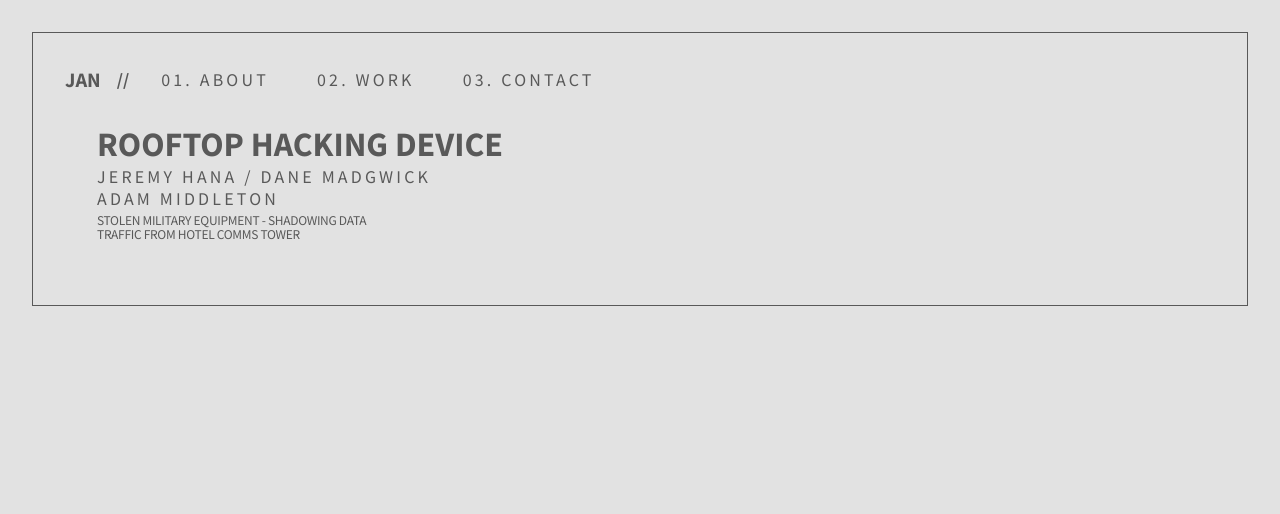
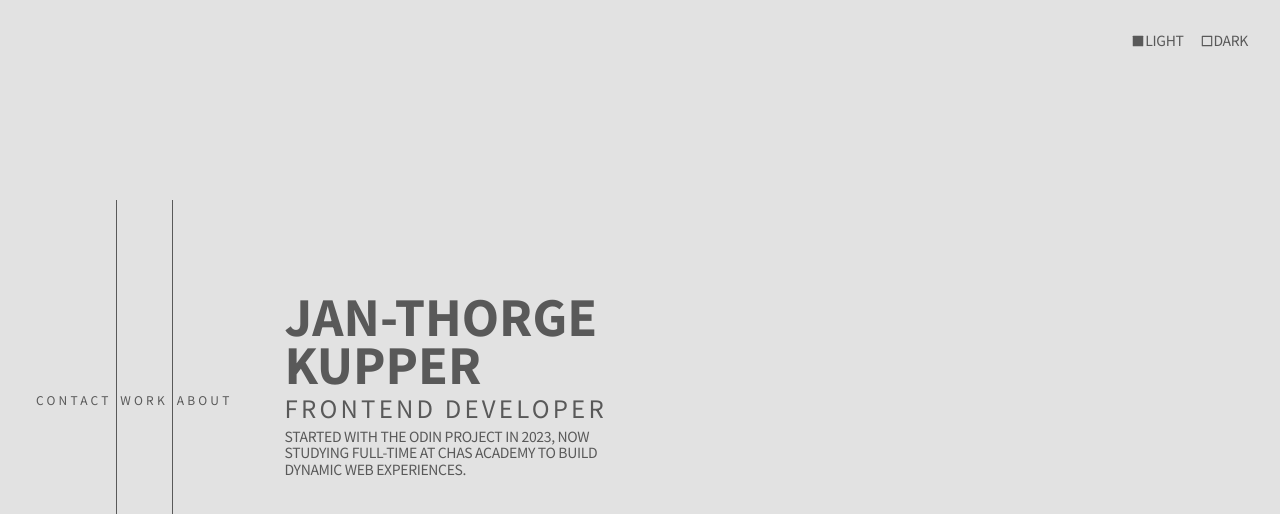
Before and after one commit to t-kupp/portfolio-v2, a Next.js app: page / in a window 1280 px wide. Shown: the top 514 px of the page. Built offline with nearby package versions, Linux system fonts and the light colour scheme.

Commit message:
big commit, lots of changes

```diff
--- /dev/null
+++ b/src/components/GreetingSection.jsx
@@ -0,0 +1,34 @@
+import { FaGithub, FaLinkedin, FaAt } from 'react-icons/fa6';
+
+export default function AboutSection() {
+  return (
+    <div className="flex flex-col">
+      <div className="flex flex-col gap-1">
+        <div className="text-header">Jan-Thorge Kupper</div>
+        <div className="text-spaced">Frontend Developer</div>
+        <div className="text-description mb-8 max-w-xs">
+          Started with The Odin Project in 2023, now studying full-time at Chas
+          Academy to build dynamic web experiences.
+        </div>
+      </div>
+      {/* <div className="mb-24 flex items-center gap-2 text-xl">
+        <i class="devicon-html5-plain"></i>
+        <i class="devicon-css3-plain"></i>
+        <i class="devicon-javascript-plain"></i>
+        <i class="devicon-react-original"></i>
+        <i class="devicon-tailwindcss-original"></i>
+      </div>
+      <div className="flex gap-2 text-2xl">
+        <a href="">
+          <FaGithub />
+        </a>
+        <a href="">
+          <FaLinkedin />
+        </a>
+        <a href="">
+          <FaAt />
+        </a>
+      </div> */}
+    </div>
+  );
+}
--- a/src/components/Header.jsx
+++ /dev/null
@@ -1,26 +0,0 @@
-export default function Header() {
-  return (
-    <nav className="flex items-center gap-4">
-      <div className="text-header text-lg">Jan</div>
-      <Spacer />
-      <ul className="text-spaced flex items-center gap-4 text-center">
-        <Link number={'01'} title={'About'} href={''} />
-        <Link number={'02'} title={'Work'} href={''} />
-        <Link number={'03'} title={'Contact'} href={''} />
-      </ul>
-    </nav>
-  );
-}
-
-function Link({ number, title, href }) {
-  return (
-    <a className="group relative px-4 underline-offset-4" href={href}>
-      {number}. {title}
-      <span className="absolute bottom-0 left-1/2 h-[1px] w-0 -translate-x-1/2 transform bg-[--foreground] transition-all duration-200 group-hover:w-full"></span>
-    </a>
-  );
-}
-
-function Spacer() {
-  return <div className="font-bold">//</div>;
-}
--- /dev/null
+++ b/src/components/ThemeSwitch.jsx
@@ -0,0 +1,48 @@
+import { RiCheckboxBlankLine, RiCheckboxBlankFill } from 'react-icons/ri';
+import { useEffect, useState } from 'react';
+
+export default function ThemeSwitch() {
+  const [theme, setTheme] = useState('light');
+
+  useEffect(() => {
+    const sysTheme = window.matchMedia('(prefers-color-scheme: dark)').matches
+      ? 'dark'
+      : 'light';
+    setTheme(sysTheme);
+  }, []);
+
+  useEffect(() => {
+    document.documentElement.classList.remove('light', 'dark');
+    document.documentElement.classList.add(theme);
+  }, [theme]);
+
+  function toggleTheme() {
+    theme === 'dark' ? setTheme('light') : setTheme('dark');
+  }
+
+  return (
+    <div className="text-description absolute right-0 top-0 flex gap-4">
+      <button
+        className="flex items-center gap-4 uppercase"
+        onClick={toggleTheme}
+      >
+        <div className="flex items-center">
+          {theme === 'dark' ? (
+            <RiCheckboxBlankLine className="mt-[1px]" />
+          ) : (
+            <RiCheckboxBlankFill className="mt-[1px]" />
+          )}
+          Light
+        </div>
+        <div className="flex items-center">
+          {theme === 'light' ? (
+            <RiCheckboxBlankLine className="mt-[1px]" />
+          ) : (
+            <RiCheckboxBlankFill className="mt-[1px]" />
+          )}
+          Dark
+        </div>
+      </button>
+    </div>
+  );
+}
--- /dev/null
+++ b/src/components/VerticalHeader.jsx
@@ -0,0 +1,25 @@
+export default function VerticalHeader() {
+  return (
+    <ul className="text-spaced my-auto flex h-full max-h-[400px] items-center justify-between text-center text-xs [writing-mode:sideways-lr]">
+      <Link title={'Contact'} href={''} />
+      <Divider />
+      <Link title={'Work'} href={''} />
+      <Divider />
+      <Link title={'About'} href={''} />
+    </ul>
+  );
+}
+
+function Link({ number, title, href }) {
+  return (
+    <a className="flex items-center px-1 py-2" href={href}>
+      <div className="font-bold">{number}</div> {title}
+    </a>
+  );
+}
+
+function Divider() {
+  return (
+    <div className="bg-myDark dark:bg-myLight h-full w-[0.8px] transition-colors duration-300"></div>
+  );
+}
--- a/src/pages/_app.js
+++ b/src/pages/_app.js
@@ -1,10 +1,8 @@
-import Header from '@/components/Header';
 import '@/styles/globals.css';
 
 export default function App({ Component, pageProps }) {
   return (
     <>
-      <Header />
       <Component {...pageProps} />
     </>
   );
--- a/src/pages/_document.js
+++ b/src/pages/_document.js
@@ -2,9 +2,9 @@ import { Html, Head, Main, NextScript } from 'next/document';
 
 export default function Document() {
   return (
-    <Html lang="en">
+    <Html className="scroll-smooth" lang="en">
       <Head />
-      <body className="m-8 border border-[--foreground] p-8 uppercase antialiased">
+      <body className="uppercase antialiased">
         <Main />
         <NextScript />
       </body>
--- a/src/pages/index.jsx
+++ b/src/pages/index.jsx
@@ -1,14 +1,15 @@
+import GreetingSection from '@/components/GreetingSection';
+import VerticalHeader from '@/components/VerticalHeader';
+import ThemeSwitch from '@/components/ThemeSwitch';
+
 export default function Home() {
   return (
-    <div className="flex flex-col gap-1 p-8 uppercase">
-      <h1 className="text-header">Rooftop hacking device</h1>
-      <h2 className="text-spaced">
-        Jeremy Hana / Dane Madgwick <br /> Adam Middleton
-      </h2>
-      <p className="text-description">
-        Stolen military equipment - shadowing data <br />
-        Traffic from hotel comms tower
-      </p>
+    <div className="bg-myLight text-myDark dark:text-myLight dark:bg-myDarker flex h-screen w-screen p-8 transition-colors duration-500">
+      <VerticalHeader />
+      <div className="relative mx-auto grid w-full max-w-7xl grid-cols-2 items-center gap-4 p-12">
+        <ThemeSwitch />
+        <GreetingSection />
+      </div>
     </div>
   );
 }
--- a/src/styles/globals.css
+++ b/src/styles/globals.css
@@ -1,4 +1,5 @@
 @import url('https://fonts.googleapis.com/css2?family=Noto+Sans+JP:wght@100..900&display=swap');
+@import url('https://cdn.jsdelivr.net/gh/devicons/devicon@latest/devicon.min.css');
 
 @tailwind base;
 @tailwind components;
@@ -6,30 +7,22 @@
 
 @layer components {
   .text-header {
-    @apply text-3xl font-extrabold;
+    @apply text-5xl font-extrabold;
   }
   .text-spaced {
-    @apply text-base leading-snug tracking-[0.2rem];
+    @apply text-2xl leading-snug tracking-[0.2rem];
   }
   .text-description {
-    @apply text-xs leading-[1.15] tracking-tight;
+    @apply text-sm leading-[1.15] tracking-tight;
   }
 }
 
 :root {
-  --background: #e2e2e2;
-  --foreground: #595959;
-}
-
-@media (prefers-color-scheme: dark) {
-  :root {
-    --background: #0a0a0a;
-    --foreground: #ededed;
-  }
+  --myLight: #e2e2e2;
+  --myDark: #595959;
+  --myDarker: #222222;
 }
 
 body {
-  color: var(--foreground);
-  background: var(--background);
   font-family: 'Noto Sans JP', Arial, Helvetica, sans-serif;
 }
--- a/tailwind.config.mjs
+++ b/tailwind.config.mjs
@@ -5,11 +5,18 @@ export default {
     './src/components/**/*.{js,ts,jsx,tsx,mdx}',
     './src/app/**/*.{js,ts,jsx,tsx,mdx}',
   ],
+  darkMode: 'class',
   theme: {
     extend: {
       colors: {
-        background: 'var(--background)',
-        foreground: 'var(--foreground)',
+        myLight: 'var(--myLight)',
+        myDark: 'var(--myDark)',
+        myDarker: 'var(--myDarker)',
+      },
+      backgroundColor: {
+        myLight: 'var(--myLight)',
+        myDark: 'var(--myDark)',
+        myDarker: 'var(--myDarker)',
       },
     },
   },
```
